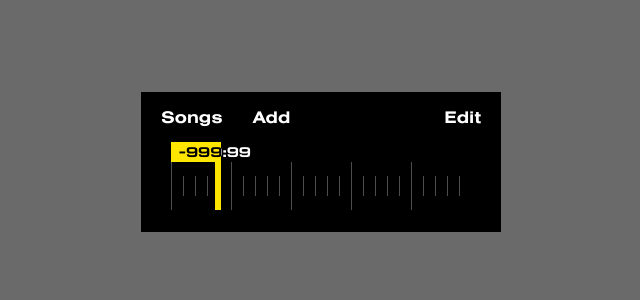
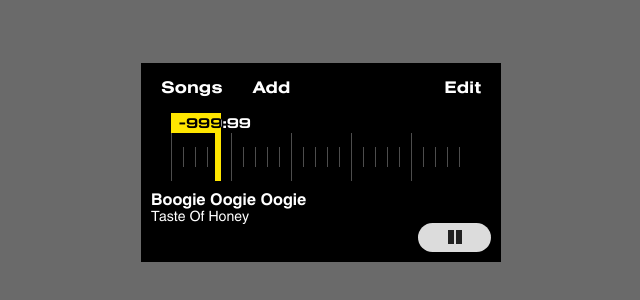
Before and after one commit to reptofrog/player, a React app: page / in a window 1280 px wide. Shown: the part 238-538 px from the top of the page, without its empty margins (319-959 px from the left). Built offline with nearby package versions, Linux system fonts and the light colour scheme.

Commit message:
Finished BottomPanel style

```diff
--- a/src/components/bottom_panel.tsx
+++ b/src/components/bottom_panel.tsx
@@ -1,6 +1,8 @@
 import styled from 'styled-components';
 
 import RulerImg from '../../public/img/ruler.svg';
+import PlayImg from '../../public/img/play.svg';
+import PauseImg from '../../public/img/pause.svg';
 
 
 const BottomPanel = (): JSX.Element => {
@@ -15,8 +17,8 @@
                 <ProgressTextBackground>-999:99</ProgressTextBackground>
             </Slider>
             <Information>
-                <TrackName>Boogie Oogie Oogie</TrackName>
-                <ArtistName>Taste Of Honey</ArtistName>
+                <InfoTitle>Boogie Oogie Oogie</InfoTitle>
+                <InfoSubtitle>Taste Of Honey</InfoSubtitle>
                 <PlayButton />
             </Information>
         </Panel>
@@ -25,8 +27,8 @@
 
 const Panel = styled.div`
     background: black;
-
-    position: relative; /*Remove me*/
+    position: relative;
+    user-select: none;
 `;
 
 const Slider = styled.div`
@@ -50,7 +52,7 @@
         content: '';
         height: 4.8rem;
         position: absolute;
-        right: 0;
+        inset-inline-end: 0;
         top: 100%;
         width: 0.6rem;
     }
@@ -76,7 +78,6 @@
     height: 2rem;
     margin: 0;
     padding-inline: 0.75rem 0.6rem;
-    user-select: none;
     width: max-content;
     margin-inline-start: auto;
 `;
@@ -92,17 +93,43 @@
     padding-inline-start: 0.75rem;
     position: absolute;
     top: 0;
-    user-select: none;
 `;
 
 const Information = styled.div`
-
+    padding: 1rem;
 `;
 
-const TrackName = styled.div``;
+const InfoTitle = styled.div`
+    color: white;
+    font-family: "Helios-Bold";
+    font-size: 1.6rem;
+`;
 
-const ArtistName = styled.div``;
+const InfoSubtitle = styled.div`
+    color: white;
+    font-family: "Helios";
+    font-size: 1.4rem;
+`;
 
-const PlayButton = styled.div``;
+const PlayButton = styled.div`
+    background: url('${PauseImg}') #DCDCDC;
+    border-radius: 100rem;
+    cursor: pointer;
+    height: 2.9rem;
+    margin-block: -0.3rem 0;
+    margin-inline-start: auto;
+    outline: solid 0.2rem rgba(0, 0, 0, 0);
+    transition: var(--animation);
+    width: 7.3rem;
+
+    background-position: center 47%;
+    background-repeat: no-repeat;
+    outline-offset: -0.2rem;
+
+    &:hover {
+        outline: solid 0.2rem var(--accent);
+        outline-offset: 0.2rem;
+    }
+`;
 
 export default BottomPanel;
```
Also changed, not shown: public/img/pause.svg (added), public/img/play.svg (added).
